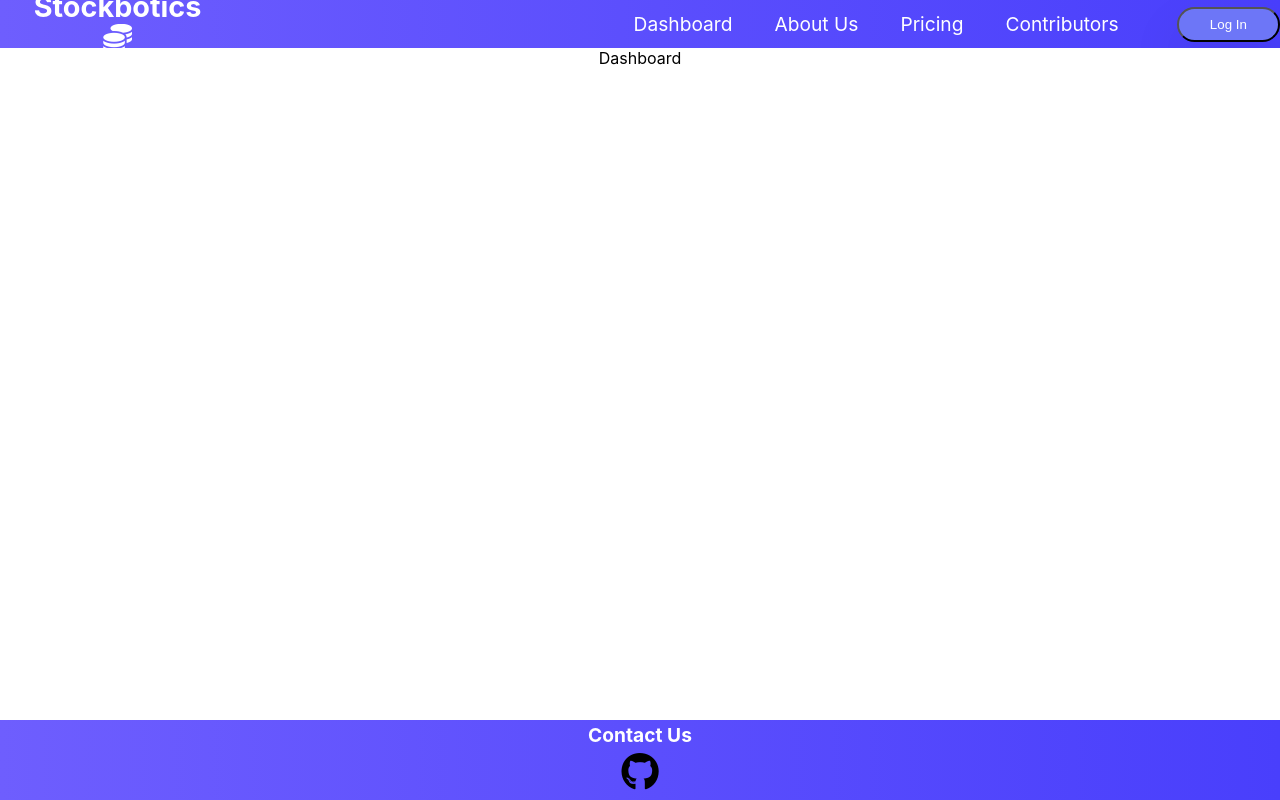
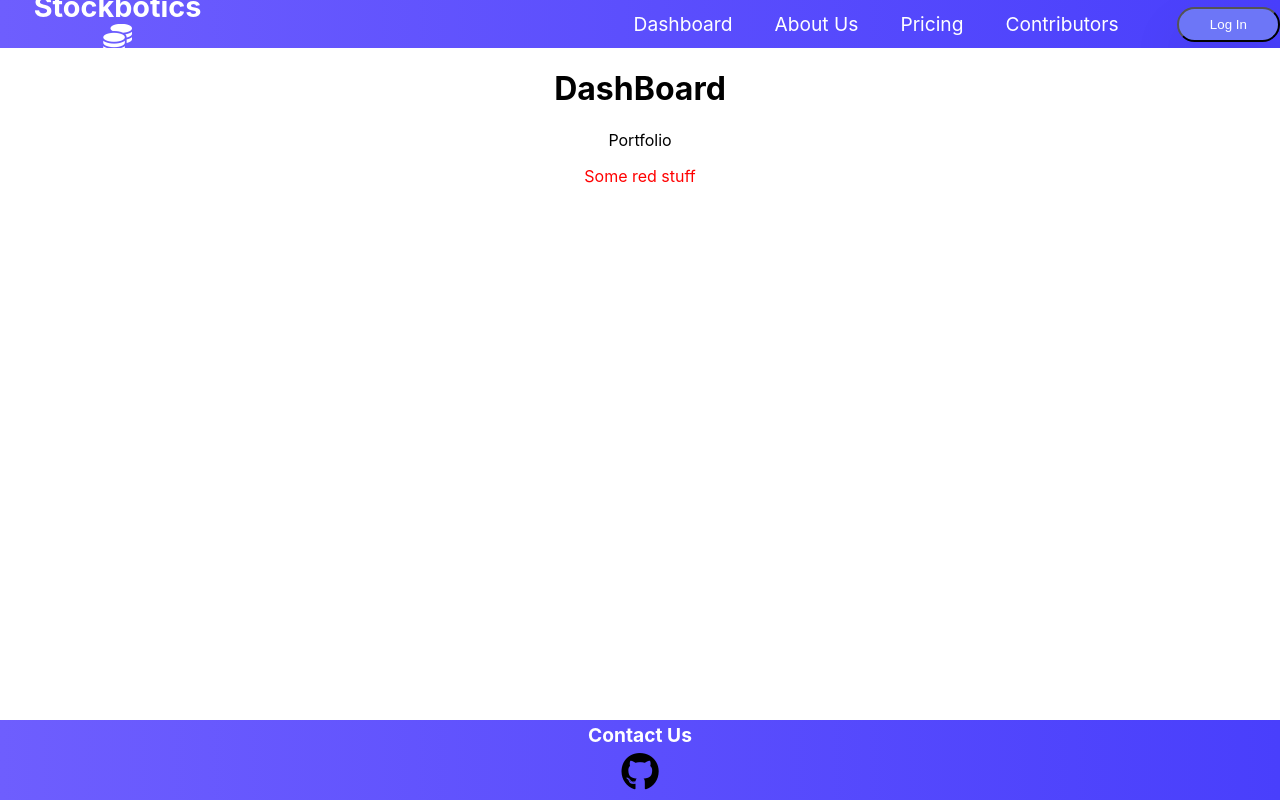
Before and after one commit to ConnorGraham12/Stockbotics-POOSD-Project, a React (Create React App) app: page /dashboard in a window 1280 px wide. Built offline with nearby package versions, Linux system fonts and the light colour scheme; no server answers.

Commit message:
created skeleton for portfolio and generic components for StockEntry and DisplayBox

```diff
--- /dev/null
+++ b/src/components/Portfolio/Portfolio.css
@@ -0,0 +1,3 @@
+.NERD {
+  color: red;
+}
--- /dev/null
+++ b/src/components/Portfolio/Portfolio.js
@@ -0,0 +1,14 @@
+import React from "react";
+import "./Portfolio.css";
+
+// This should contain a chart comprised of stock entries
+const Portfolio = () => {
+  return (
+    <div>
+      Portfolio
+      <p className="NERD">Some red stuff</p>
+    </div>
+  );
+};
+
+export default Portfolio;
--- a/src/pages/Dashboard.js
+++ b/src/pages/Dashboard.js
@@ -1,7 +1,12 @@
-import React from 'react';
-
+import React from "react";
+import Portfolio from "../components/Portfolio/Portfolio.js";
 const Dashboard = () => {
-	return <div>Dashboard</div>;
+  return (
+    <div>
+      <h1>DashBoard</h1>
+      <Portfolio />
+    </div>
+  );
 };
 
 export default Dashboard;
```
Also changed, not shown: src/components/Portfolio/StockEntry.js (added, +7 -0 lines), src/components/misc/DisplayBox.js (added, +7 -0 lines).
